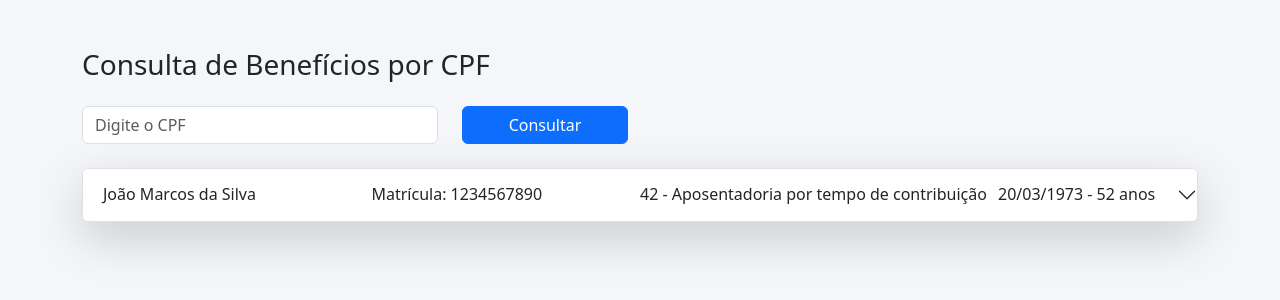
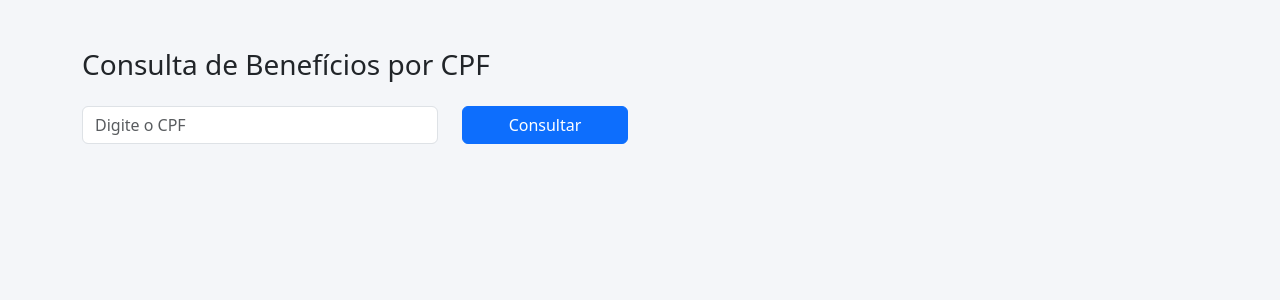
Before and after one commit to jccarlosjr/selenium-webscrapping, a Django app: page /consulta/ in a window 1280 px wide. Shown: the top 300 px of the page. Run offline with Django 5.2, Linux system fonts and the light colour scheme; parts of the project's set-up code (start-up, migrations or seed data) failed here and were passed over.

Commit message:
template adjustments for the return of the api

```diff
--- a/scrapper/templates/scrapper.html
+++ b/scrapper/templates/scrapper.html
@@ -36,167 +36,7 @@
     <div id="status" class="mb-3"></div>
 
     <div id="resultado">
-        <div class="accordion" id="accordionFlushExample">
-            <div class="accordion-item rounded shadow-lg">
-                <h2 class="accordion-header">
-                    <button class="accordion-button collapsed" type="button" data-bs-toggle="collapse" data-bs-target="#flush-collapseOne" aria-expanded="false" aria-controls="flush-collapseOne">
-                        <div class="col-md-3">
-                            João Marcos da Silva
-                        </div>
-                        <div class="col-md-3">
-                            Matrícula: 1234567890
-                        </div>
-                        <div class="col-md-4">
-                            42 - Aposentadoria por tempo de contribuição
-                        </div>
-                        <div class="col-md-2">
-                            20/03/1973 - 52 anos
-                        </div>
-                    </button>
-                </h2>
-                <div id="flush-collapseOne" class="accordion-collapse collapse" data-bs-parent="#accordionFlushExample">
-                    <div class="row g-3 ms-2 mt-1 text-center">
-                        <div class="col-md-2">
-                            <span class="label">Situação</span>
-                        </div>
-                        <div class="col-md-2">
-                            <span class="label">Data de Despacho</span>
-                        </div>
-                        <div class="col-md-2">
-                            <span class="label">Recebimento</span>
-                        </div>
-                        <div class="col-md-2">
-                            <span class="label">Salário</span>
-                        </div>
-                        <div class="col-md-1">
-                            <span class="label">Banco</span>
-                        </div>
-                        <div class="col-md-1">
-                            <span class="label">Agência</span>
-                        </div>
-                        <div class="col-md-2">
-                            <span class="label">Conta</span>
-                        </div>
-                    </div>
-                    <div class="row g-3 ms-2 text-center">
-                        <div class="col-md-2">
-                            <span class="badge rounded-pill bg-success">
-                                Ativo
-                            </span>
-                        </div>
-                        <div class="col-md-2">
-                            <small class="text-muted">06/01/2020</small>
-                        </div>
-                        <div class="col-md-2">
-                            <small class="text-muted">Conta Corrente</small>
-                        </div>
-                        <div class="col-md-2">
-                            <small class="text-muted">R$ 2.479,34</small>
-                        </div>
-                        <div class="col-md-1">
-                            <small class="text-muted">318</small>
-                        </div>
-                        <div class="col-md-1">
-                            <small class="text-muted">64</small>
-                        </div>
-                        <div class="col-md-2">
-                            <small class="text-muted">122024822</small>
-                        </div>
-                    </div>
 
-                    <div class="row g-3 ms-2 text-center mt-2">
-                        <div class="col-md-4">
-                            <span class="label">Endereço</span>
-                        </div>
-                        <div class="col-md-2">
-                            <span class="label">CEP</span>
-                        </div>
-                        <div class="col-md-2">
-                            <span class="label">Bairro</span>
-                        </div>
-                        <div class="col-md-3">
-                            <span class="label">Cidade UF</span>
-                        </div>
-                    </div>
-                    <div class="row g-3 ms-2 text-center">
-                        <div class="col-md-4">
-                            <small class="text-muted">TV MARIA DE LIA 12</small>
-                        </div>
-                        <div class="col-md-2">
-                            <small class="text-muted">49031-000</small>
-                        </div>
-                        <div class="col-md-2">
-                            <small class="text-muted">FAROLANDIA</small>
-                        </div>
-                        <div class="col-md-3">
-                            <small class="text-muted">ARACAJU - SE</small>
-                        </div>
-                    </div>
-
-                    <div class="row ms-1 mt-4">
-                        <div class="col-4">
-                            <div class="card p-2">
-                                <div class="card-head"><span class="label">Margem Livre</span> <span class="text-muted">R$ 0,00</span></div>
-                                <div class="card-body"></div>
-                            </div>
-                        </div>
-                        <div class="col-4">
-                            <div class="card p-2">
-                                <div class="card-head"><span class="label">RMC</span> <span class="text-muted">R$ 0,00</span></div>
-                                <div class="card-body"></div>
-                            </div>
-                        </div>
-                        <div class="col-4">
-                            <div class="card p-2">
-                                <div class="card-head"><span class="label">RCC</span> <span class="text-muted">R$ 0,00</span></div>
-                                <div class="card-body"></div>
-                            </div>
-                        </div>
-                    </div>
-
-                    <div class="row g-3 m-1">
-                        <div class="card">
-                            <div class="card-header">
-                                <div class="row text-center">
-                                    <div class="col-2">Contrato</div>
-                                    <div class="col-2">Banco</div>
-                                    <div class="col-2">Parcela</div>
-                                    <div class="col-2">Saldo</div>
-                                    <div class="col-2">Prazo</div>
-                                    <div class="col-2">Taxa</div>
-                                </div>
-                            </div>
-                            <div class="card-body">
-                                <div class="row text-center border-bottom">
-                                    <div class="col-2">35423132131</div>
-                                    <div class="col-2">MERCANTIL - 389</div>
-                                    <div class="col-2">R$ 342,52</div>
-                                    <div class="col-2">R$ 4.352.56</div>
-                                    <div class="col-2">84/96 | 12 Pagas</div>
-                                    <div class="col-2">1.50%</div>
-                                </div>
-                                <div class="row text-center border-bottom">
-                                    <div class="col-2">35423132131</div>
-                                    <div class="col-2">MERCANTIL - 389</div>
-                                    <div class="col-2">R$ 342,52</div>
-                                    <div class="col-2">R$ 4.352.56</div>
-                                    <div class="col-2">84/96 | 12 Pagas</div>
-                                    <div class="col-2">1.50%</div>
-                                </div>
-                                <div class="row text-center border-bottom">
-                                    <div class="col-2">35423132131</div>
-                                    <div class="col-2">MERCANTIL - 389</div>
-                                    <div class="col-2">R$ 342,52</div>
-                                    <div class="col-2">R$ 4.352.56</div>
-                                    <div class="col-2">84/96 | 12 Pagas</div>
-                                    <div class="col-2">1.50%</div>
-                                </div>
-                            </div>
-                        </div>
-                    </div>
-                </div>
-            </div>
-        </div>
     </div>
 
 </div>
@@ -280,7 +120,155 @@ function renderResultado(data) {
     result.innerHTML = "";
 
     data.forEach((element, index) => {
-        result.innerHTML += element.nome;
+        console.log(element.empréstimos);
+        html = `
+            <div class="accordion-item rounded shadow-lg p-3">
+                <h2 class="accordion-header">
+                    <button class="accordion-button collapsed" type="button" data-bs-toggle="collapse" data-bs-target="#flush-collapseOne" aria-expanded="false" aria-controls="flush-collapseOne">
+                        <div class="col-md-3">
+                            ${element.nome}
+                        </div>
+                        <div class="col-md-3">
+                            Matrícula: ${element.nb_uf}
+                        </div>
+                        <div class="col-md-4">
+                            ${element.especie}
+                        </div>
+                        <div class="col-md-2">
+                            ${element.nascimento}
+                        </div>
+                    </button>
+                </h2>
+                <div id="flush-collapseOne" class="accordion-collapse collapse" data-bs-parent="#accordionFlushExample">
+                    <div class="row g-3 ms-2 mt-1 text-center">
+                        <div class="col-md-2">
+                            <span class="label">Situação</span>
+                        </div>
+                        <div class="col-md-2">
+                            <span class="label">Data de Despacho</span>
+                        </div>
+                        <div class="col-md-2">
+                            <span class="label">Recebimento</span>
+                        </div>
+                        <div class="col-md-2">
+                            <span class="label">Salário</span>
+                        </div>
+                        <div class="col-md-1">
+                            <span class="label">Banco</span>
+                        </div>
+                        <div class="col-md-1">
+                            <span class="label">Agência</span>
+                        </div>
+                        <div class="col-md-2">
+                            <span class="label">Conta</span>
+                        </div>
+                    </div>
+                    <div class="row g-3 ms-2 text-center">
+                        <div class="col-md-2">
+                            <span class="badge rounded-pill bg-info">
+                                ${element.situacao_beneficio}
+                            </span>
+                        </div>
+                        <div class="col-md-2">
+                            <small class="text-muted">${element.ddb}</small>
+                        </div>
+                        <div class="col-md-2">
+                            <small class="text-muted">${element.meio_pagamento}</small>
+                        </div>
+                        <div class="col-md-2">
+                            <small class="text-muted">${element.base_calculo}</small>
+                        </div>
+                        <div class="col-md-1">
+                            <small class="text-muted">${element.banco}</small>
+                        </div>
+                        <div class="col-md-1">
+                            <small class="text-muted">${element.agencia}</small>
+                        </div>
+                        <div class="col-md-2">
+                            <small class="text-muted">${element.conta_corrente}</small>
+                        </div>
+                    </div>
+
+                    <div class="row g-3 ms-2 text-center mt-2">
+                        <div class="col-md-4">
+                            <span class="label">Endereço</span>
+                        </div>
+                        <div class="col-md-2">
+                            <span class="label">CEP</span>
+                        </div>
+                        <div class="col-md-2">
+                            <span class="label">Bairro</span>
+                        </div>
+                        <div class="col-md-3">
+                            <span class="label">Cidade UF</span>
+                        </div>
+                    </div>
+                    <div class="row g-3 ms-2 text-center">
+                        <div class="col-md-4">
+                            <small class="text-muted">${element.endereco}</small>
+                        </div>
+                        <div class="col-md-2">
+                            <small class="text-muted">${element.cep}</small>
+                        </div>
+                        <div class="col-md-2">
+                            <small class="text-muted">${element.bairro}</small>
+                        </div>
+                        <div class="col-md-3">
+                            <small class="text-muted">${element.cidade_uf}</small>
+                        </div>
+                    </div>
+
+                    <div class="row ms-1 mt-4">
+                        <div class="col-4">
+                            <div class="card p-2">
+                                <div class="card-head"><span class="label">Margem Livre</span> <span class="text-muted">${element.margem_35}</span></div>
+                                <div class="card-body"></div>
+                            </div>
+                        </div>
+                        <div class="col-4">
+                            <div class="card p-2">
+                                <div class="card-head"><span class="label">RMC</span> <span class="text-muted">${element.margem_cartao}</span></div>
+                                <div class="card-body"></div>
+                            </div>
+                        </div>
+                        <div class="col-4">
+                            <div class="card p-2">
+                                <div class="card-head"><span class="label">RCC</span> <span class="text-muted">${element.cartao_beneficio}</span></div>
+                                <div class="card-body"></div>
+                            </div>
+                        </div>
+                    </div>
+
+                    <div class="row g-3 m-1">
+                        <div class="card">
+                            <div class="card-header">
+                                <div class="row text-center">
+                                    <div class="col-2">Contrato</div>
+                                    <div class="col-2">Banco</div>
+                                    <div class="col-2">Parcela</div>
+                                    <div class="col-2">Saldo</div>
+                                    <div class="col-2">Prazo</div>
+                                    <div class="col-2">Taxa</div>
+                                </div>
+                            </div>
+                            <div class="card-body" id="installments-${index}">
+                                <div class="row text-center border-bottom">
+                                    <div class="col-2">35423132131</div>
+                                    <div class="col-2">MERCANTIL - 389</div>
+                                    <div class="col-2">R$ 342,52</div>
+                                    <div class="col-2">R$ 4.352.56</div>
+                                    <div class="col-2">84/96 | 12 Pagas</div>
+                                    <div class="col-2">1.70%</div>
+                                </div>
+                            </div>
+                        </div>
+                    </div>
+                </div>
+            </div>
+
+        `
+
+        result.innerHTML += html;
     });
 }
 
```
